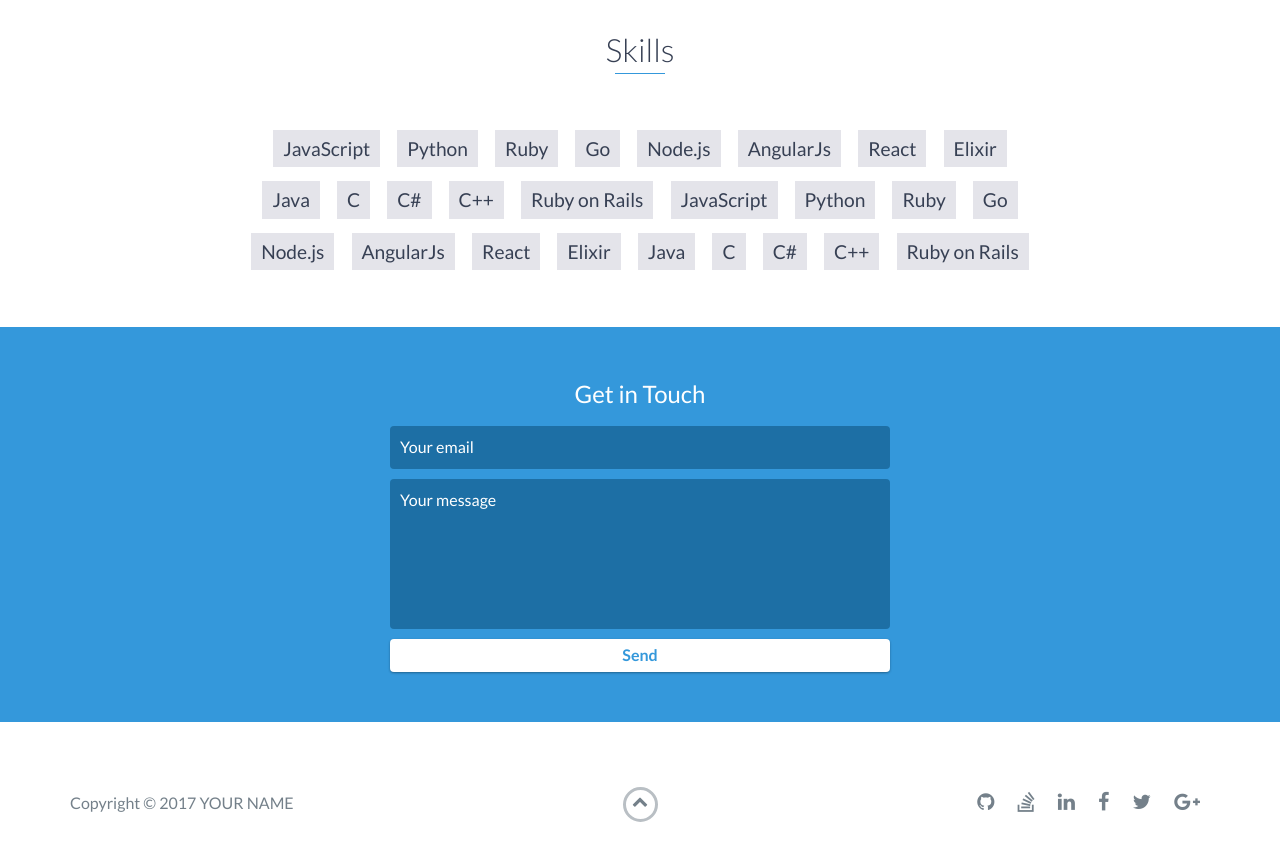
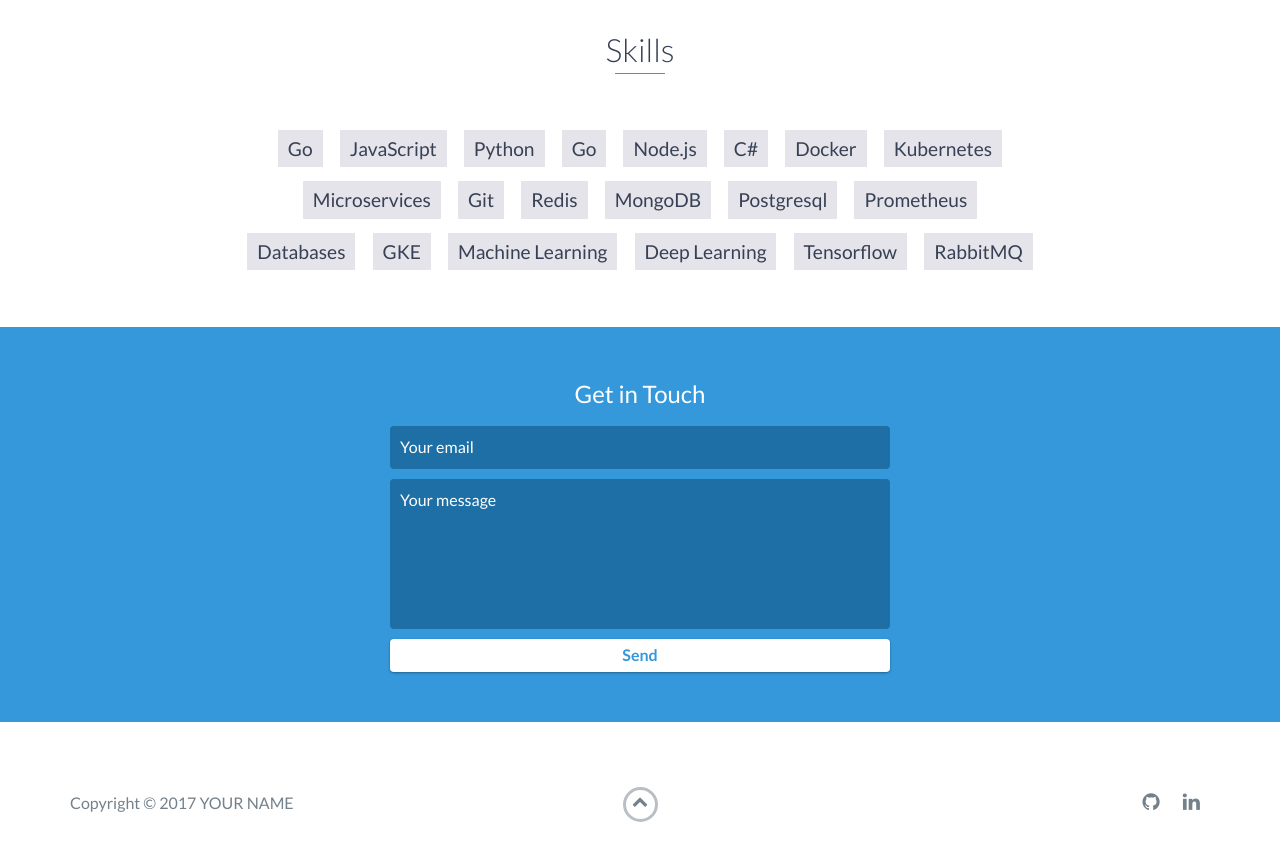
Before and after one commit to saromanov/saromanov.github.io, a website: page index.html in a window 1280 px wide. Shown: the part 2520-3380 px from the top of the page. Drawn offline with nearby package versions, Linux system fonts and the light colour scheme.

Commit message:
update index.html

```diff
--- a/index.html
+++ b/index.html
@@ -149,32 +149,26 @@
     <div id="skills">
         <h2 class="heading">Skills</h2>
         <ul>
+            <li>Go</li>
             <li>JavaScript</li>
             <li>Python</li>
-            <li>Ruby</li>
             <li>Go</li>
             <li>Node.js</li>
-            <li>AngularJs</li>
-            <li>React</li>
-            <li>Elixir</li>
-            <li>Java</li>
-            <li>C</li>
             <li>C#</li>
-            <li>C++</li>
-            <li>Ruby on Rails</li>
-            <li>JavaScript</li>
-            <li>Python</li>
-            <li>Ruby</li>
-            <li>Go</li>
-            <li>Node.js</li>
-            <li>AngularJs</li>
-            <li>React</li>
-            <li>Elixir</li>
-            <li>Java</li>
-            <li>C</li>
-            <li>C#</li>
-            <li>C++</li>
-            <li>Ruby on Rails</li>
+            <li>Docker</li>
+            <li>Kubernetes</li>
+            <li>Microservices</li>
+            <li>Git</li>
+            <li>Redis</li>
+            <li>MongoDB</li>
+            <li>Postgresql</li>
+            <li>Prometheus</li>
+            <li>Databases</li>
+            <li>GKE</li>
+            <li>Machine Learning</li>
+            <li>Deep Learning</li>
+            <li>Tensorflow</li>
+            <li>RabbitMQ</li>
         </ul>
     </div>
     <!-- End #skills -->
@@ -182,7 +176,7 @@
     <div id="contact">
         <h2>Get in Touch</h2>
         <div id="contact-form">
-            <form method="POST" action="https://formspree.io/email@email.com">
+            <form method="POST" action="https://formspree.io/xxsmotur@gmail.com">
                 <input type="hidden" name="_subject" value="Contact request from personal website" />
                 <input type="email" name="_replyto" placeholder="Your email" required>
                 <textarea name="message" placeholder="Your message" required></textarea>
@@ -209,22 +203,10 @@
                 <div class="col-sm-5 social">
                     <ul>
                         <li>
-                            <a href="https://github.com/" target="_blank"><i class="fa fa-github" aria-hidden="true"></i></a>
-                        </li>
-                        <li>
-                            <a href="https://stackoverflow.com/" target="_blank"><i class="fa fa-stack-overflow" aria-hidden="true"></i></a>
+                            <a href="https://github.com/saromanov" target="_blank"><i class="fa fa-github" aria-hidden="true"></i></a>
                         </li>
                         <li>
                             <a href="https://linkedin.com/" target="_blank"><i class="fa fa-linkedin" aria-hidden="true"></i></a>
-                        </li>
-                        <li>
-                            <a href="https://www.facebook.com/" target="_blank"><i class="fa fa-facebook" aria-hidden="true"></i></a>
-                        </li>
-                        <li>
-                            <a href="https://twitter.com/" target="_blank"><i class="fa fa-twitter" aria-hidden="true"></i></a>
-                        </li>
-                        <li>
-                            <a href="https://plus.google.com/" target="_blank"><i class="fa fa-google-plus" aria-hidden="true"></i></a>
                         </li>
                     </ul>
                 </div>
```
